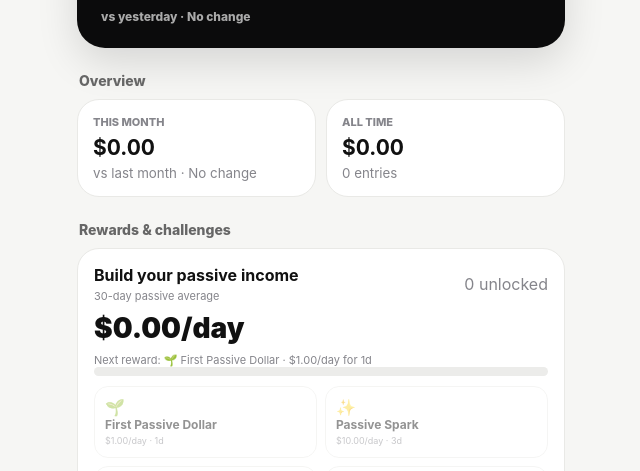
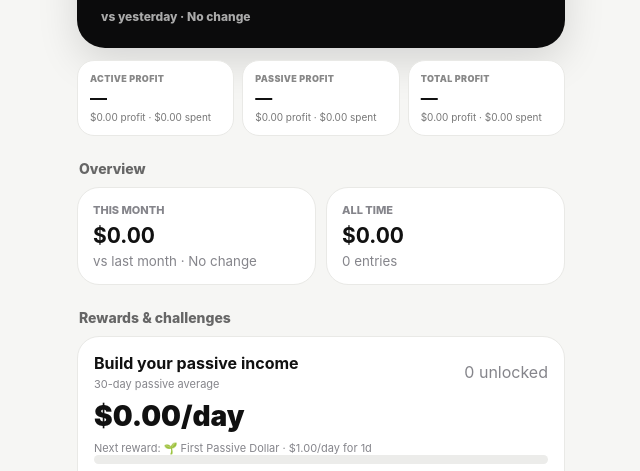
Before and after one commit to evaluegame/Repository, a plain HTML site: page index.html in a window 1280 px wide. Shown: the part 300-771 px from the top of the page, without its empty margins (319-959 px from the left). Drawn offline with Linux system fonts and the light colour scheme.

Commit message:
Load v14 active passive total profit breakdown

```diff
--- a/index.html
+++ b/index.html
@@ -27,5 +27,6 @@
 <script src="v11-daily-fix.js?v=11"></script>
 <script src="v12-pro.js?v=12"></script>
 <script src="v13-install-roi.js?v=13"></script>
+<script src="v14-active-passive.js?v=14"></script>
 </body>
 </html>
```
